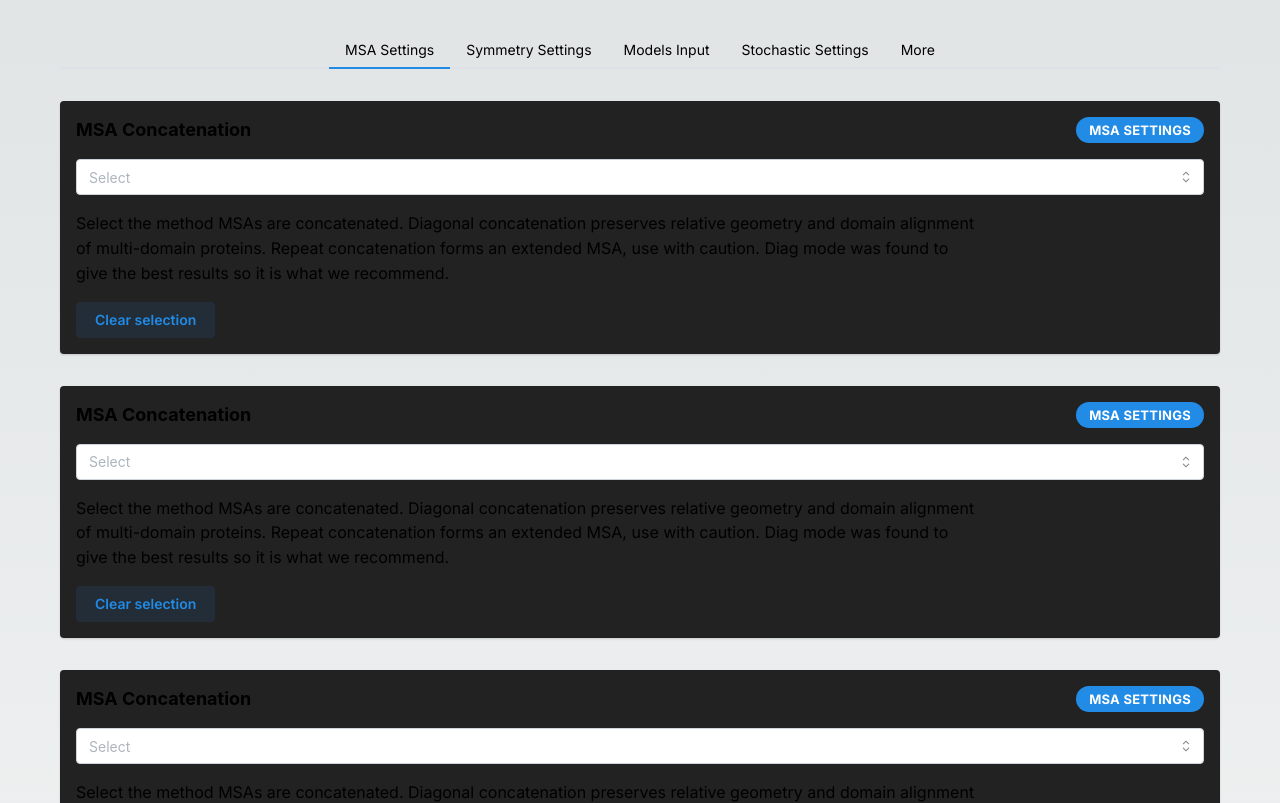
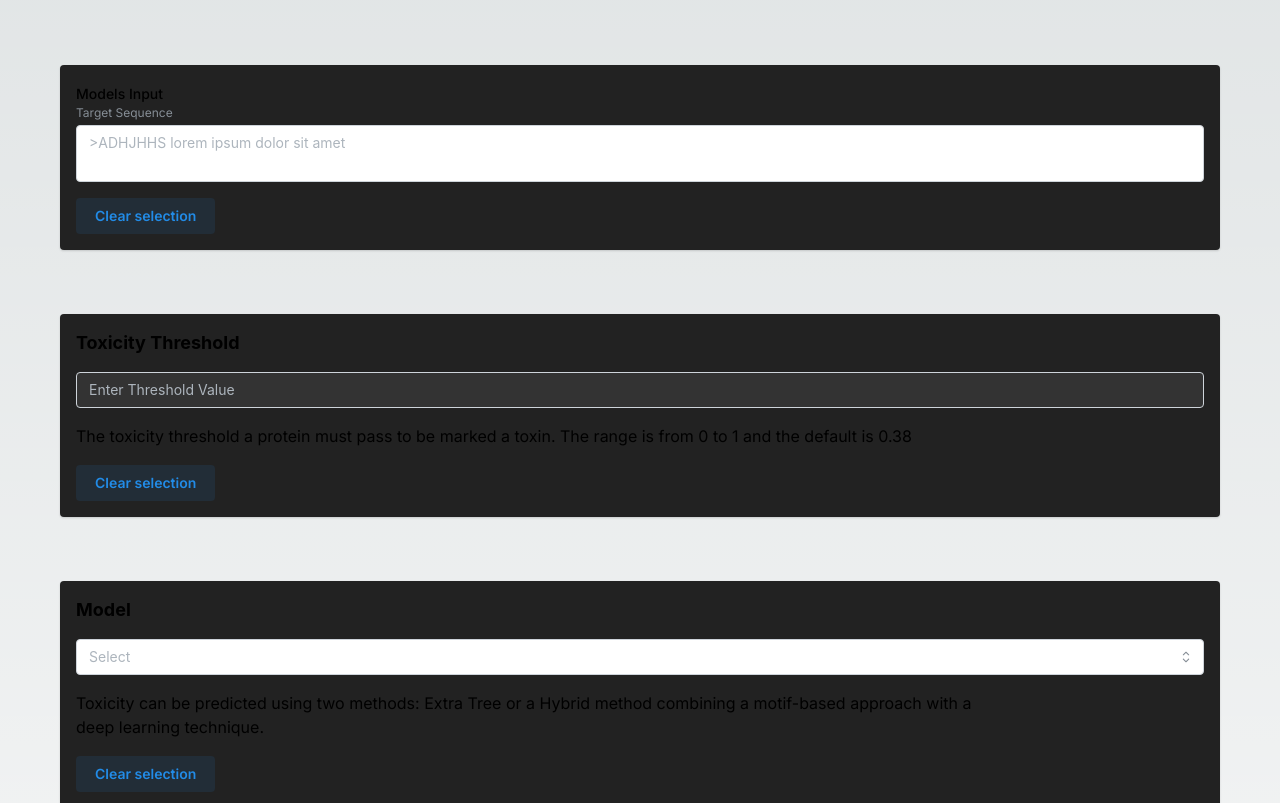
Before and after one commit to AI-Drug-Discovery/MVP-Web, a Next.js app: page /solutionDetailPage in a window 1280 px wide. Shown: the part 722-1525 px from the top of the page. Built offline with nearby package versions, Linux system fonts and the light colour scheme.

Commit message:
removed tabs and now using single form

```diff
--- a/components/ConfigCard/index.tsx
+++ /dev/null
@@ -1,53 +0,0 @@
-"use client";
-
-import { useState } from "react";
-import {
-  Select,
-  Button,
-  Text,
-  Group,
-  Paper,
-  Title,
-  Badge,
-} from "@mantine/core";
-
-const ConfigCard = () => {
-  const [value, setValue] = useState<string | null>(null);
-
-  const clearSelection = () => {
-    setValue(null);
-  };
-
-  return (
-    <>
-      <Paper p="md" shadow="xs" mt={"xl"} bg={"#222222"}>
-        <Group justify="space-between" align="center">
-          <Title order={4}>MSA Concatenation</Title>
-          <Badge color="blue" size="lg">
-            MSA Settings
-          </Badge>
-        </Group>
-        <Select
-          c={"#222222"}
-          placeholder="Select"
-          value={value}
-          onChange={setValue}
-          data={["Option 1", "Option 2", "Option 3"]}
-          mt="md"
-        />
-        <Text mt="md" maw={"900px"}>
-          Select the method MSAs are concatenated. Diagonal concatenation
-          preserves relative geometry and domain alignment of multi-domain
-          proteins. Repeat concatenation forms an extended MSA, use with
-          caution. Diag mode was found to give the best results so it is what we
-          recommend.
-        </Text>
-        <Button variant="light" color="blue" mt="md" onClick={clearSelection}>
-          Clear selection
-        </Button>
-      </Paper>
-    </>
-  );
-};
-
-export default ConfigCard;
--- /dev/null
+++ b/components/ConfigForm/index.tsx
@@ -0,0 +1,147 @@
+"use client";
+import { useState } from "react";
+import {
+  Stack,
+  Title,
+  Text,
+  Button,
+  Paper,
+  Textarea,
+  Select,
+  Input,
+} from "@mantine/core";
+import axios from "axios";
+
+export interface ConfigFormProps {
+  Thresholdoptions: string[];
+  Thresholdtitle: string;
+  Tdescription: string;
+  Moptions: string[];
+  Modeltitle: string;
+  Mdescription: string;
+}
+
+const ConfigForm = ({
+  Thresholdoptions,
+  Thresholdtitle,
+  Tdescription,
+  Moptions,
+  Modeltitle,
+  Mdescription,
+}: ConfigFormProps) => {
+  const [Mvalue, setMValue] = useState<string>("");
+  const [Tvalue, setTValue] = useState<string>("");
+  const [value, setValue] = useState<string | null>("");
+
+  const clearSelection = () => {
+    setTValue("");
+    setMValue("");
+    setValue("");
+  };
+
+
+  const handleSubmit = async () => {
+    const data = {
+      fasta_content: Mvalue,
+      threshold: parseFloat(Tvalue),
+      model: value,
+      display: 2,
+    };
+
+    try {
+      const response = await axios.post("http://0.0.0.0:8000/predict", data);
+      console.log("Response:", response.data);
+    } catch (error) {
+      console.error("Error submitting data:", error);
+    }
+  };
+
+  return (
+    <>
+      <Stack gap={"xl"}>
+        <Title
+          fz={{ base: "25px", sm: "35px" }}
+          px={"12px"}
+          py={"6px"}
+          ml={{ base: "xs", sm: "lg" }}
+          bg={"#222222"}
+          maw={"460px"}
+          style={{ borderRadius: "20px" }}
+        >
+          Configurations & Options
+        </Title>
+
+        <Text ml={"lg"} maw={"500px"}>
+          Lorem ipsum dolor sit amet, consectetur adipiscing elit, sed do
+          eiusmod tempor incididunt ut labore et dolore magna aliqua.
+        </Text>
+
+        <Paper p="md" shadow="xs" mt={"xl"} bg={"#222222"}>
+          <Textarea
+            label="Models Input"
+            value={Mvalue}
+            onChange={(event) => setMValue(event.currentTarget.value)}
+            description="Target Sequence"
+            placeholder=">ADHJHHS lorem ipsum dolor sit amet"
+          />
+          <Button variant="light" color="blue" mt="md" onClick={clearSelection}>
+            Clear selection
+          </Button>
+        </Paper>
+        <Paper p="md" shadow="xs" mt="xl" bg="#222222">
+          <Title order={4}>{Thresholdtitle}</Title>
+
+          <Input
+            placeholder="Enter Threshold Value"
+            value={Tvalue || ""}
+            onChange={(e) => setTValue(e.target.value)}
+            mt="md"
+            styles={{ input: { backgroundColor: "#333333", color: "#ffffff" } }}
+          />
+
+          <Text mt="md" maw="900px">
+            {Tdescription}
+          </Text>
+          <Button variant="light" color="blue" mt="md" onClick={clearSelection}>
+            Clear selection
+          </Button>
+        </Paper>
+        <Paper p="md" shadow="xs" mt="xl" bg="#222222">
+          <Title order={4}>{Modeltitle}</Title>
+
+          <Select
+            c="#222222"
+            placeholder="Select"
+            value={value}
+            onChange={setValue}
+            data={Moptions}
+            mt="md"
+            styles={() => ({
+              dropdown: {
+                backgroundColor: "#333333",
+              },
+            })}
+          />
+          <Text mt="md" maw="900px">
+            {Mdescription}
+          </Text>
+          <Button variant="light" color="blue" mt="md" onClick={clearSelection}>
+            Clear selection
+          </Button>
+        </Paper>
+
+        <Button
+          variant="light"
+          color="blue"
+          mt="xl"
+          onClick={handleSubmit}
+          style={{ borderRadius: "10px", maxWidth: "160px"}}
+        >
+          Submit
+        </Button>
+      </Stack>
+    </>
+  );
+};
+
+export default ConfigForm;
--- a/components/SolutionCard/CardMain.tsx
+++ b/components/SolutionCard/CardMain.tsx
@@ -20,7 +20,7 @@ function CardMain() {
         style={{ borderRadius: "20px 20px 0px 0px" }}
       />
       <Text size={"36px"} py={8} px={6} fw={500}>
-        ALpha Fold 2
+        ToxinPred Peptide Toxicity
       </Text>
       <Group maw={"300px"}>
         <Pill bg={"blue"} c={"white"}>
--- a/package.json
+++ b/package.json
@@ -12,6 +12,7 @@
     "@mantine/core": "^7.10.2",
     "@mantine/hooks": "^7.10.2",
     "@phosphor-icons/react": "^2.1.6",
+    "axios": "^1.7.2",
     "next": "14.2.4",
     "react": "^18",
     "react-dom": "^18"
--- a/src/app/solutionDetailPage/page.module.css
+++ /dev/null
@@ -1,9 +0,0 @@
-.tabs {
-  @media (max-width: 464px) {
-    gap: "10px";
-  }
-  gap: "30px";
-  :hover {
-    background-color: #222222;
-  }
-}
--- a/src/app/solutionDetailPage/page.tsx
+++ b/src/app/solutionDetailPage/page.tsx
@@ -1,54 +1,21 @@
-"use client";
-
 import React from "react";
-import classes from "./page.module.css";
 import soltionImg from "@/public/solutiondetailsimg.svg";
 import Navbar from "@/components/Navbar";
 import ContactUsSection from "@/components/ContactUsSection";
 import Footer from "@/components/Footer";
-import ConfigCard from "@/components/ConfigCard";
 import {
   Button,
   Container,
   Group,
   Text,
   Title,
-  Tabs,
   Stack,
   Pill,
 } from "@mantine/core";
 import Image from "next/image";
+import ConfigForm from "@/components/ConfigForm";
 
 const SolutionDetailsPage = () => {
-  const MSASettingsContent = () => (
-    <>
-      <ConfigCard />
-      <ConfigCard />
-      <ConfigCard />
-      <ConfigCard />
-    </>
-  );
-
-  const SymmetrySettingsContent = () => (
-    <>
-      <ConfigCard />
-      <ConfigCard />
-    </>
-  );
-
-  const StochasticSettingsContent = () => (
-    <>
-      <ConfigCard />
-      <ConfigCard />
-    </>
-  );
-  const ModelsInputContent = () => (
-    <>
-      <ConfigCard />
-      <ConfigCard />
-    </>
-  );
-
   return (
     <>
       <Navbar />
@@ -95,54 +62,14 @@ const SolutionDetailsPage = () => {
           <Image src={soltionImg} alt="Alpha Fold 2" width={400} height={400} />
         </Group>
 
-        <Stack gap={"xl"}>
-          <Title
-            fz={{ base: "25px", sm: "35px" }}
-            px={"12px"}
-            py={"6px"}
-            ml={{ base: "xs", sm: "lg" }}
-            bg={"#222222"}
-            maw={"460px"}
-            style={{ borderRadius: "20px" }}
-          >
-            Configurations & Options
-          </Title>
-
-          <Text ml={"lg"} maw={"500px"}>
-            Lorem ipsum dolor sit amet, consectetur adipiscing elit, sed do
-            eiusmod tempor incididunt ut labore et dolore magna aliqua.
-          </Text>
-
-          <Tabs defaultValue="MSA">
-            <Tabs.List justify="center" className={classes.tabs}>
-              <Tabs.Tab value="MSA">MSA Settings</Tabs.Tab>
-              <Tabs.Tab value="Symmetry">Symmetry Settings</Tabs.Tab>
-              <Tabs.Tab value="ModelsInput">Models Input</Tabs.Tab>
-              <Tabs.Tab value="Stochastic">Stochastic Settings</Tabs.Tab>
-              <Tabs.Tab value="More">More</Tabs.Tab>
-            </Tabs.List>
-
-            <Tabs.Panel value="MSA">
-              <MSASettingsContent />
-            </Tabs.Panel>
-
-            <Tabs.Panel value="Symmetry">
-              <SymmetrySettingsContent />
-            </Tabs.Panel>
-
-            <Tabs.Panel value="ModelsInput">
-              <ModelsInputContent />
-            </Tabs.Panel>
-
-            <Tabs.Panel value="Stochastic">
-              <StochasticSettingsContent />
-            </Tabs.Panel>
-
-            <Tabs.Panel value="More">
-              <StochasticSettingsContent />
-            </Tabs.Panel>
-          </Tabs>
-        </Stack>
+        <ConfigForm
+          Thresholdoptions={[]}
+          Thresholdtitle="Toxicity Threshold"
+          Tdescription="The toxicity threshold a protein must pass to be marked a toxin. The range is from 0 to 1 and the default is 0.38"
+          Moptions={["Hybrid", "Extra Tree"]}
+          Modeltitle="Model"
+          Mdescription="Toxicity can be predicted using two methods: Extra Tree or a Hybrid method combining a motif-based approach with a deep learning technique."
+        />
       </Container>
       <ContactUsSection />
       <Footer />
```
Also changed, not shown: 1 other file (tests, documents, lock files or other folders).
